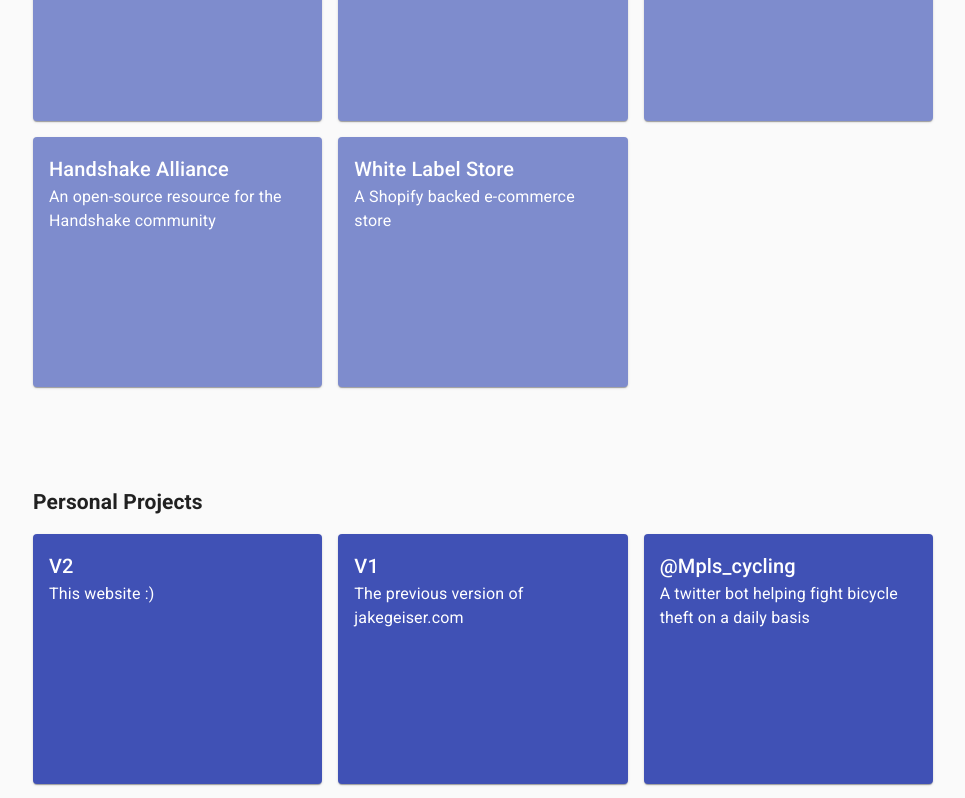
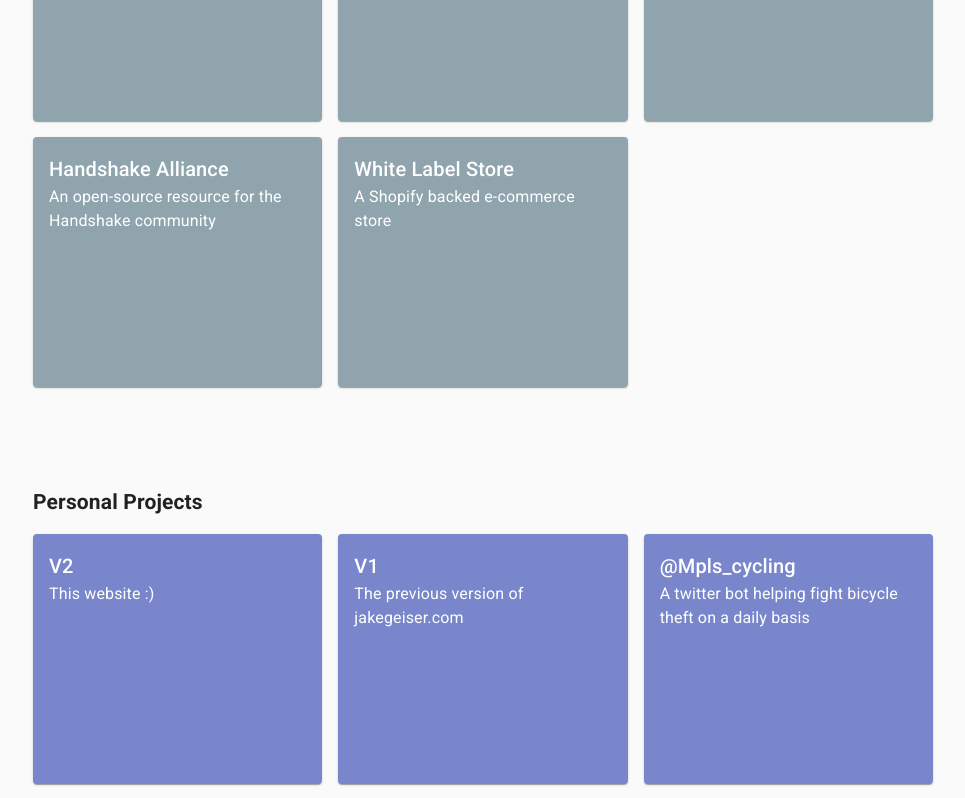
Before and after one commit to JGeiser9/jakegeiser.com, a React (Create React App) app: page / in a window 1280 px wide. Shown: the part 1000-1798 px from the top of the page, without its empty margins (157-1122 px from the left). Built offline with nearby package versions, Linux system fonts and the light colour scheme.

Commit message:
change the color of the cards and add links

```diff
--- a/src/components/sections/Hero.js
+++ b/src/components/sections/Hero.js
@@ -40,7 +40,7 @@
   },
   socialLink: {
     padding: "5px 15px",
-    color: theme.palette.primary.light,
+    color: theme.palette.primary.main,
     "&:hover": {
       color: theme.palette.primary.dark,
     },
--- a/src/components/sections/Projects.js
+++ b/src/components/sections/Projects.js
@@ -5,7 +5,9 @@
   CardContent,
   Typography,
   Grid,
+  Link,
 } from "@material-ui/core";
+import { indigo } from "@material-ui/core/colors";
 import { withStyles } from "@material-ui/core/styles";
 
 // Move into shared styles
@@ -21,13 +23,13 @@
   card: {
     minWidth: "175px",
     height: "250px",
-    backgroundColor: "hsl(231, 48%, 48%)",
+    backgroundColor: indigo[300],
     color: theme.palette.primary.contrastText,
     cursor: "pointer",
     transition: "all .2s ease-in-out",
     "&:hover": {
       transform: "scale(1.05)",
-      backgroundColor: "hsl(231, 48%, 40%)",
+      backgroundColor: indigo[400],
     },
   },
   title: {
@@ -39,18 +41,22 @@
   {
     title: "V2",
     content: "This website :)",
+    link: "https://github.com/JGeiser9/jakegeiser.com",
   },
   {
     title: "V1",
     content: "The previous version of jakegeiser.com",
+    link: "https://github.com/JGeiser9/myPortfolio",
   },
   {
     title: "@Mpls_cycling",
     content: "A twitter bot helping fight bicycle theft on a daily basis",
+    link: "https://github.com/JGeiser9/twitter-bot-nodejs",
   },
   {
     title: "Calculator with Friends",
     content: "It's like a real time chat, but for calculators",
+    link: "https://github.com/JGeiser9/CalculatorChallenge",
   },
 ];
 
@@ -58,6 +64,12 @@
   const buildCards = () => {
     return cards.map((el) => (
       <Grid item xs={12} sm={6} md={4}>
+        <Link
+          href={`${el.link}`}
+          target="_blank"
+          rel="noopener"
+          underline="none"
+        >
           <Card className={classes.card}>
             <CardContent>
               <Typography variant="h6" component="h6">
@@ -66,6 +78,7 @@
               <Typography>{el.content}</Typography>
             </CardContent>
           </Card>
+        </Link>
       </Grid>
     ));
   };
--- a/src/components/sections/Work.js
+++ b/src/components/sections/Work.js
@@ -5,7 +5,9 @@
   CardContent,
   Typography,
   Grid,
+  Link,
 } from "@material-ui/core";
+import { blueGrey } from "@material-ui/core/colors";
 import { withStyles } from "@material-ui/core/styles";
 
 // Move into shared styles
@@ -21,13 +23,13 @@
   card: {
     minWidth: "175px",
     height: "250px",
-    backgroundColor: "hsl(230, 44%, 65%)",
+    backgroundColor: blueGrey[300],
     color: theme.palette.primary.contrastText,
     cursor: "pointer",
     transition: "all .2s ease-in-out",
     "&:hover": {
       transform: "scale(1.05)",
-      backgroundColor: "hsl(230, 44%, 60%)",
+      backgroundColor: blueGrey[400],
     },
   },
 });
@@ -36,23 +38,28 @@
   {
     title: "HNScan",
     content: "The go to block explorer for the Handshake community",
+    link: "https://hnscan.com",
   },
   {
     title: "HNSPool",
     content: "The first mining pool for the Handshake blockchain",
+    link: "https://hnspool.com",
   },
   {
-    title: "USL",
+    title: "UCL",
     content:
       "The Urkel Shared Library for components, blocks, hooks, charts, and icons",
+    link: "https://www.npmjs.com/package/@urkellabs/ucl",
   },
   {
     title: "Handshake Alliance",
     content: "An open-source resource for the Handshake community",
+    link: "https://handshakealliance.org",
   },
   {
     title: "White Label Store",
     content: "A Shopify backed e-commerce store",
+    link: "",
   },
 ];
 
@@ -60,6 +67,12 @@
   const buildCards = () => {
     return cards.map((el) => (
       <Grid item xs={12} sm={6} md={4}>
+        <Link
+          href={`${el.link}`}
+          target="_blank"
+          rel="noopener"
+          underline="none"
+        >
           <Card className={classes.card}>
             <CardContent>
               <Typography variant="h6" component="h6">
@@ -68,6 +81,7 @@
               <Typography>{el.content}</Typography>
             </CardContent>
           </Card>
+        </Link>
       </Grid>
     ));
   };
```
Lines whose indentation alone changed are shown as unchanged.
